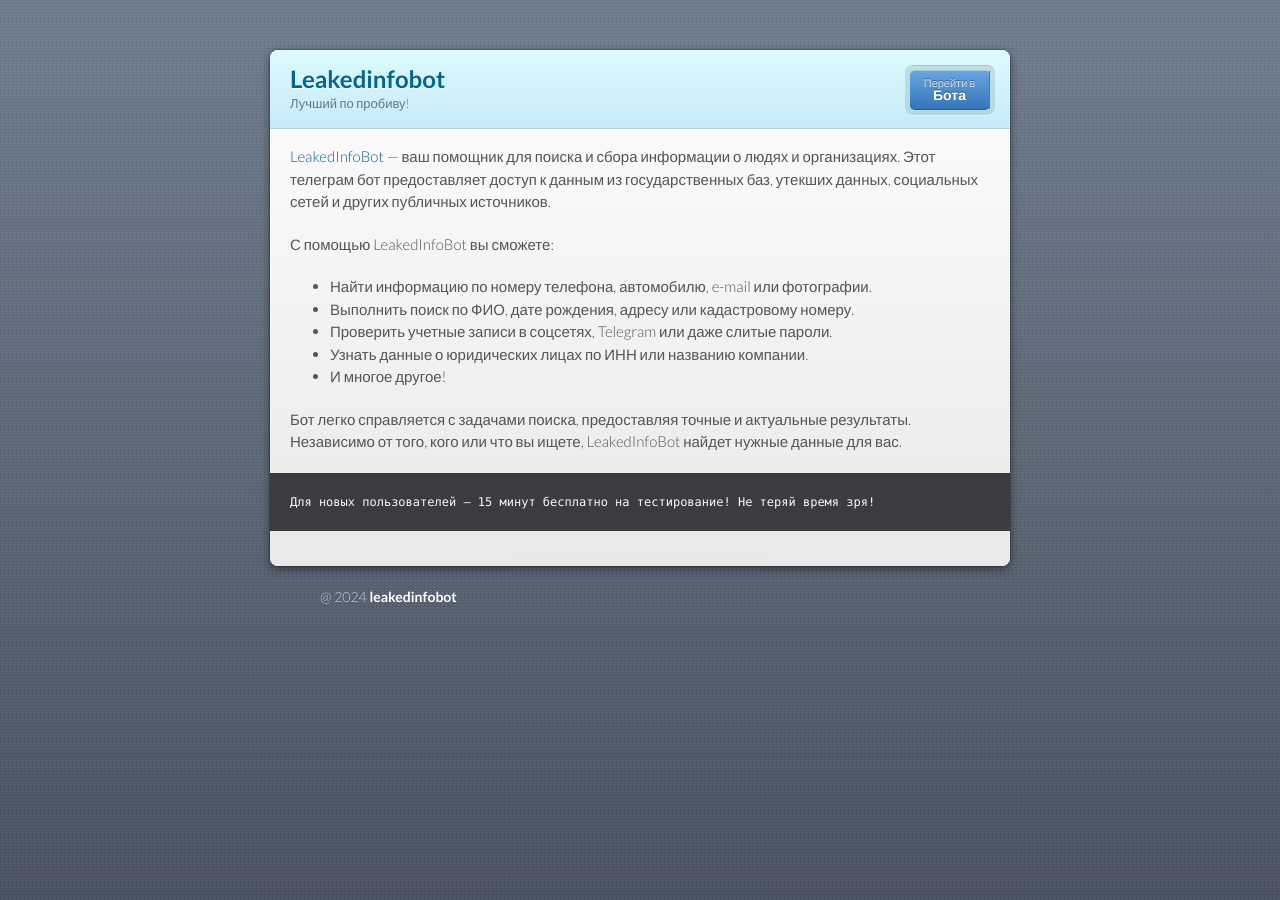
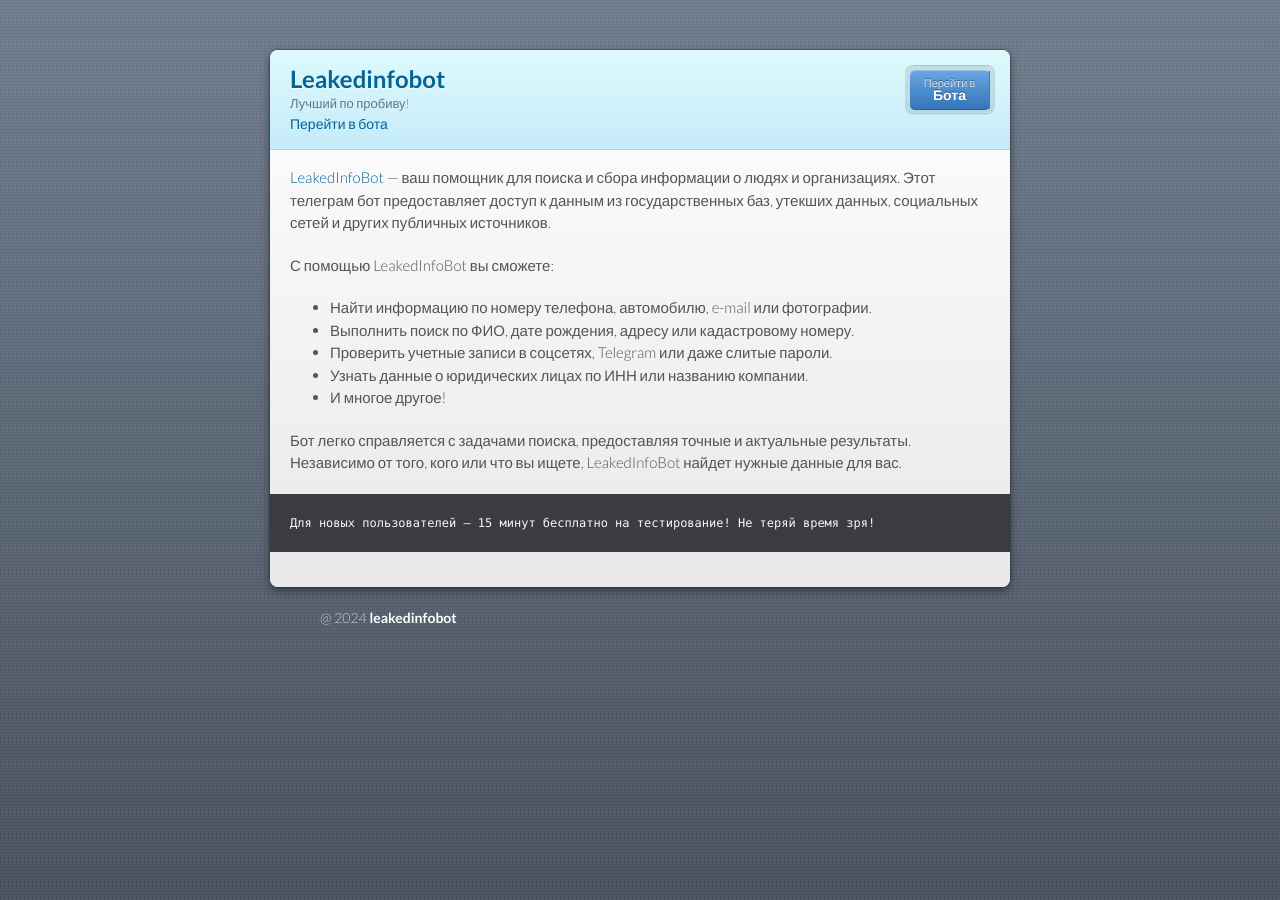
Before and after one commit to leakedinfobot/leakedinfobot.github.io, a Jekyll site: the page built from index.md, in a window 1280 px wide. Built offline with Jekyll 4.4.1, drawn with Linux system fonts in a browser that asks for light colours.

Commit message:
Update default.html

```diff
--- a/_layouts/default.html
+++ b/_layouts/default.html
@@ -29,6 +29,9 @@
         {% if site.description or site.github.project_tagline %}
           <p>{{ site.description | default: site.github.project_tagline }}</p>
         {% endif %}
+
+        <a href="/leakedinfobot/" class="blue-button">Перейти в бота</a>
+
         <p class="view"><a href="/leakedinfobot/">Перейти в бота <small>{{ github_name }}</small></a></p>
         <ul>
         {% if site.show_downloads %}
```
